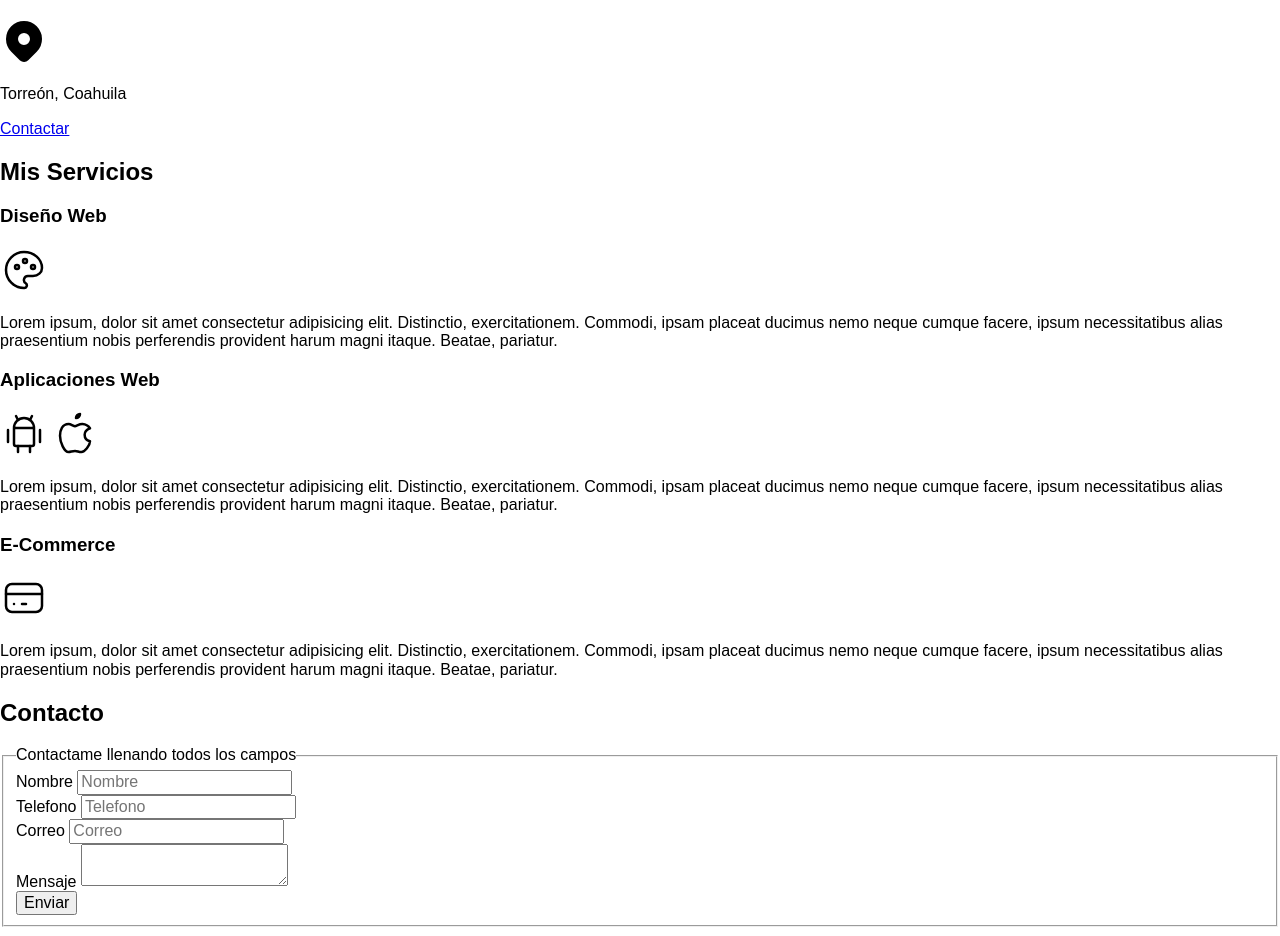
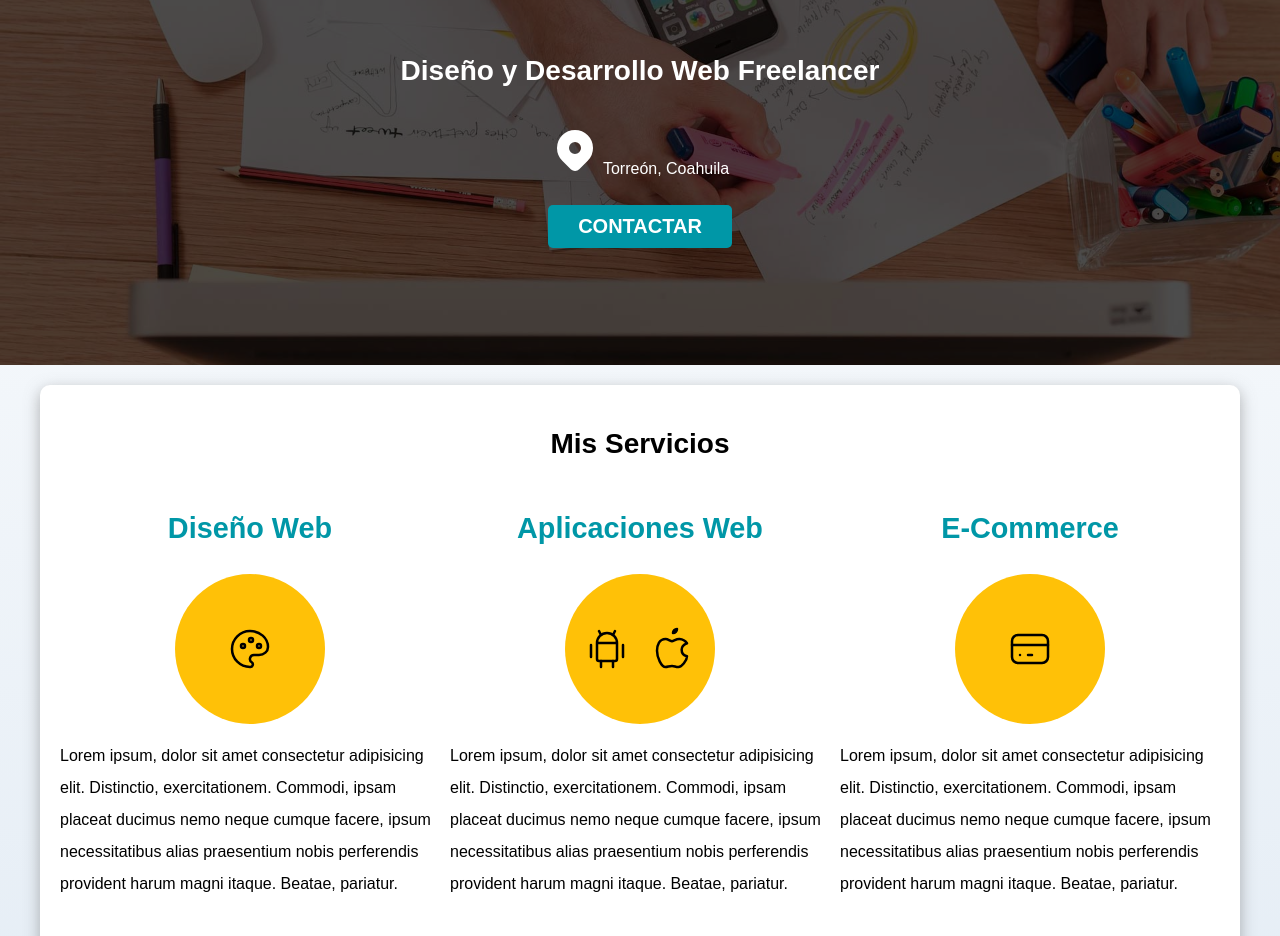
Before and after one commit to MiriamASanchezC/PaginaWebFreelancer, a plain HTML site: page index.html in a window 1280 px wide. Shown: the part 223-1159 px from the top of the page. Drawn offline with Linux system fonts and the light colour scheme.

Commit message:
Avances en la pagina

```diff
--- a/css/styles.css
+++ b/css/styles.css
@@ -11,22 +11,35 @@
  }
  html{
     font-size: 62.5%;
+    box-sizing: border-box;
+ }
+ /*Nos aplica el box sizing para que si le agregamos padding a una imagen no se agreguen mas pixeles*/
+ *, *:before, *:after{
+    box-sizing: inherit;
  }
  body{
     font-size: 16px; /*1 rem = 10px*/
     font-family: Arial, Helvetica, sans-serif;
+   background-image: linear-gradient(to top, #DFE9F3 0%, var(--blanco) 100%);/*Para poner el degradado de fondo gris*/
+ }
+ h1{
+   font-size: var(--fuente-principal);
+ }
+ h2{
+    font-size: 2.8rem;
+ }
+ h3{
+    font-size: 1.8em;
+ }
+h1,h2,h3{
+   text-align: center;
+ }
 
- }
- .titulo{
-    text-align: center;
-    font-size: var(--fuente-principal);
-
- }
  h1.titulo span{
     font-size: 2rem;
  }
  .contenedor{
-    width: 120rem;
+    max-width: 120rem;
     margin-top: 0;
     margin-right:auto;
     margin-bottom: 0;
@@ -35,6 +48,25 @@
     /*Esto es lo mismo que lo de arriba*/
     /*margin: 0 auto 0 auto;*/
  }
+ .boton{
+   background-color: var(--secundario);
+   color: var(--blanco);
+   padding: 1rem 3rem;
+   margin-top: 1rem;
+   font-size: 2rem;
+   text-decoration: none;
+   text-transform: uppercase;
+   font-weight: bold;
+   border-radius: .5rem;
+ }
+ .sombra {
+   -webkit-box-shadow: 0px 5px 15px 0px rgba(112,112,112,0.54);
+-moz-box-shadow: 0px 5px 15px 0px rgba(112,112,112,0.54);
+box-shadow: 0px 5px 15px 0px rgba(112,112,112,0.54);
+background-color: var(--blanco);
+padding: 2rem;
+border-radius: 1rem;
+ }
 
  .nav-bg{
     background-color: var(--secundario);
@@ -42,9 +74,103 @@
  .navegacion-principal a{
    color: var(--blanco);
    text-decoration: none;
+   font-size: 2rem;
+   font-weight: bold;
+   padding: 1rem;
  }
+.navegacion-principal a:hover{
+    background-color: var(--primario);
+    color: var(--oscuro);
+
+}
  .navegacion-principal {
-    padding: 1rem;
+
     display: flex;/*con en flex nos va a permitir manipular lo que este dentro de esta clase y por eso ahora pusimos space-between*/
-    justify-content: space-between;
+    flex-direction: column;
+    align-items: center;
  }
+
+/*Responisividad esto se aplica si es mas grande que 768pixeles*/
+@media (min-width: 768px){
+    .navegacion-principal{
+        flex-direction: row;
+        justify-content: space-between;
+    }
+   }
+
+.hero{
+   background-image: url(../img/hero.jpg);
+   background-repeat: no-repeat;
+   background-size: cover;
+   height: 450px;
+   position: relative;
+   margin-bottom: 2rem;
+}
+.contenido-hero{
+   position:absolute;
+   background-color: rgba(0, 0, 0, .7);
+   background-color: rgb(0 0 0 / 70%);/*Es lo mismo que la de arriba*/
+   width: 100%;
+   height: 100%;
+
+   display: flex;
+   flex-direction: column;
+   align-items: center;
+   justify-content: center;
+}
+
+.contenido-hero h2,
+.contenido-hero p{
+   color: var(--blanco);
+
+
+}
+/*Servicios*/
+@media (min-width: 768px){
+   .servicios{
+      display: grid;
+      grid-template-columns: 1fr 1fr 1fr;/*Estamos poniendo 1 fraccion para cada apartado son 3 apartados y les va a poner una fraccion a cada uno*/
+      column-gap: 1rem;/*Esto es para que tengan un poco de separacion entre las 3 columnas que pusimos*/
+   }
+}
+
+.servicio{
+display: flex;
+flex-direction: column;
+align-items: center;
+}
+.servicio h3{
+color: var(--secundario);
+}
+.servicio p{
+   line-height: 2; /*para justificar el parrafo*/
+}
+.servicio .iconos{
+   height: 15rem;
+   width: 15rem;
+   background-color: var(--primario);
+   border-radius: 50%;
+   display: flex;
+   justify-content: space-evenly;
+   align-items: center;
+}
+/*Contacto*/
+.formulario{
+background-color: var(--gris);
+width: min(60rem, 100%);
+margin: 0 auto;
+padding: 2rem;
+border-radius: 1rem;
+}
+.formulario fieldset{
+   border: none;
+}
+.formulario legend{
+   text-align: center;
+   font-size: 1.8rem;
+   text-transform: uppercase;
+   font-weight: 700;
+   margin-bottom: 2rem;
+   color: var(--primario);
+   margin-top: 2rem;
+}
--- a/index.html
+++ b/index.html
@@ -25,30 +25,34 @@
     </div>
 
 
-    <section>
-        <h2 class="titulo">Diseño y Desarrollo Web Freelancer</h2>
-        <p>
-            <svg xmlns="http://www.w3.org/2000/svg" viewBox="0 0 24 24" fill="currentColor" width="48" height="48">
-                <path d="M18.364 4.636a9 9 0 0 1 .203 12.519l-.203 .21l-4.243 4.242a3 3 0 0 1 -4.097 .135l-.144 -.135l-4.244 -4.243a9 9 0 0 1 12.728 -12.728zm-6.364 3.364a3 3 0 1 0 0 6a3 3 0 0 0 0 -6z"></path>
-              </svg>
-        </p>
-        <p>Torreón, Coahuila</p>
+    <section class="hero">
+        <div class = "contenido-hero">
+        <h2>Diseño y Desarrollo Web Freelancer</h2>
 
-        <a href="#">Contactar</a>
+        <p> <svg xmlns="http://www.w3.org/2000/svg" viewBox="0 0 24 24" fill="currentColor" width="48" height="48">
+            <path d="M18.364 4.636a9 9 0 0 1 .203 12.519l-.203 .21l-4.243 4.242a3 3 0 0 1 -4.097 .135l-.144 -.135l-4.244 -4.243a9 9 0 0 1 12.728 -12.728zm-6.364 3.364a3 3 0 1 0 0 6a3 3 0 0 0 0 -6z"></path>
+          </svg>
+            Torreón, Coahuila</p>
+
+        <a class="boton" href="#">Contactar</a>
+    </div>
     </section>
 
 
-   <main>
+   <main class="contenedor sombra">
     <h2>Mis Servicios</h2>
 
-    <section>
+    <div class="servicios">
+    <section class="servicio">
     <h3>Diseño Web</h3>
+    <div class="iconos">
     <svg xmlns="http://www.w3.org/2000/svg" viewBox="0 0 24 24" fill="none" stroke="currentColor" stroke-linecap="round" stroke-linejoin="round" width="48" height="48" stroke-width="1.25">
         <path d="M12 21a9 9 0 0 1 0 -18c4.97 0 9 3.582 9 8c0 1.06 -.474 2.078 -1.318 2.828c-.844 .75 -1.989 1.172 -3.182 1.172h-2.5a2 2 0 0 0 -1 3.75a1.3 1.3 0 0 1 -1 2.25"></path>
         <path d="M8.5 10.5m-1 0a1 1 0 1 0 2 0a1 1 0 1 0 -2 0"></path>
         <path d="M12.5 7.5m-1 0a1 1 0 1 0 2 0a1 1 0 1 0 -2 0"></path>
         <path d="M16.5 10.5m-1 0a1 1 0 1 0 2 0a1 1 0 1 0 -2 0"></path>
       </svg>
+    </div>
     <p>
         Lorem ipsum, dolor sit amet consectetur adipisicing elit. Distinctio, exercitationem. Commodi,
         ipsam placeat ducimus nemo neque cumque facere, ipsum necessitatibus alias praesentium nobis
@@ -56,8 +60,9 @@
     </p>
     </section>
 
-    <section>
+    <section class="servicio">
     <h3>Aplicaciones Web</h3>
+    <div class="iconos">
     <svg xmlns="http://www.w3.org/2000/svg" viewBox="0 0 24 24" fill="none" stroke="currentColor" stroke-linecap="round" stroke-linejoin="round" width="48" height="48" stroke-width="1.25">
         <path d="M4 10l0 6"></path>
         <path d="M20 10l0 6"></path>
@@ -72,6 +77,7 @@
         <path d="M8.286 7.008c-3.216 0 -4.286 3.23 -4.286 5.92c0 3.229 2.143 8.072 4.286 8.072c1.165 -.05 1.799 -.538 3.214 -.538c1.406 0 1.607 .538 3.214 .538s4.286 -3.229 4.286 -5.381c-.03 -.011 -2.649 -.434 -2.679 -3.23c-.02 -2.335 2.589 -3.179 2.679 -3.228c-1.096 -1.606 -3.162 -2.113 -3.75 -2.153c-1.535 -.12 -3.032 1.077 -3.75 1.077c-.729 0 -2.036 -1.077 -3.214 -1.077z"></path>
         <path d="M12 4a2 2 0 0 0 2 -2a2 2 0 0 0 -2 2"></path>
       </svg>
+    </div>
     <p>
         Lorem ipsum, dolor sit amet consectetur adipisicing elit. Distinctio, exercitationem. Commodi,
         ipsam placeat ducimus nemo neque cumque facere, ipsum necessitatibus alias praesentium nobis
@@ -79,49 +85,51 @@
     </p>
     </section>
 
-    <section>
+    <section class="servicio">
     <h3>E-Commerce</h3>
-
+    <div class="iconos">
     <svg xmlns="http://www.w3.org/2000/svg" viewBox="0 0 24 24" fill="none" width="48" height="48" stroke-width="1.25" stroke-linejoin="round" stroke-linecap="round" stroke="currentColor">
         <path d="M3 5m0 3a3 3 0 0 1 3 -3h12a3 3 0 0 1 3 3v8a3 3 0 0 1 -3 3h-12a3 3 0 0 1 -3 -3z"></path>
         <path d="M3 10l18 0"></path>
         <path d="M7 15l.01 0"></path>
         <path d="M11 15l2 0"></path>
       </svg>
+    </div>
     <p>
         Lorem ipsum, dolor sit amet consectetur adipisicing elit. Distinctio, exercitationem. Commodi,
         ipsam placeat ducimus nemo neque cumque facere, ipsum necessitatibus alias praesentium nobis
         perferendis provident harum magni itaque. Beatae, pariatur.
     </p>
     </section>
-   </main>
+</div> <!--cierre de la clase de servicios-->
+
 
    <section>
     <h2>Contacto</h2>
-    <form>
+    <form class="formulario">
         <fieldset>
             <legend>Contactame llenando todos los campos</legend>
-
-            <div>
+            <div class="contenedor-campos">
+            <div class="campo">
             <label>Nombre</label>
             <input type="text" placeholder="Nombre" required>
             </div>
 
-            <div>
+            <div class="campo">
             <label>Telefono</label>
             <input type="tel" placeholder="Telefono" required>
             </div>
 
-            <div>
+            <div class="campo">
             <label>Correo</label>
             <input type="email" placeholder="Correo" required>
             </div>
 
-            <div>
+            <div class="campo">
             <label>Mensaje</label>
             <textarea></textarea>
             </div>
-
+        </div> <!--cierre de la clase de contenedor-campos-->
             <div>
                 <button type="submit" value="Enviar">Enviar</button>
             </div>
@@ -130,7 +138,7 @@
         </fieldset>
     </form>
    </section>
-
+</main>
    <footer>
     <p>Todos los derechos reservados. Miriam Alicia Sánchez Cervantes</p>
    </footer>
```
